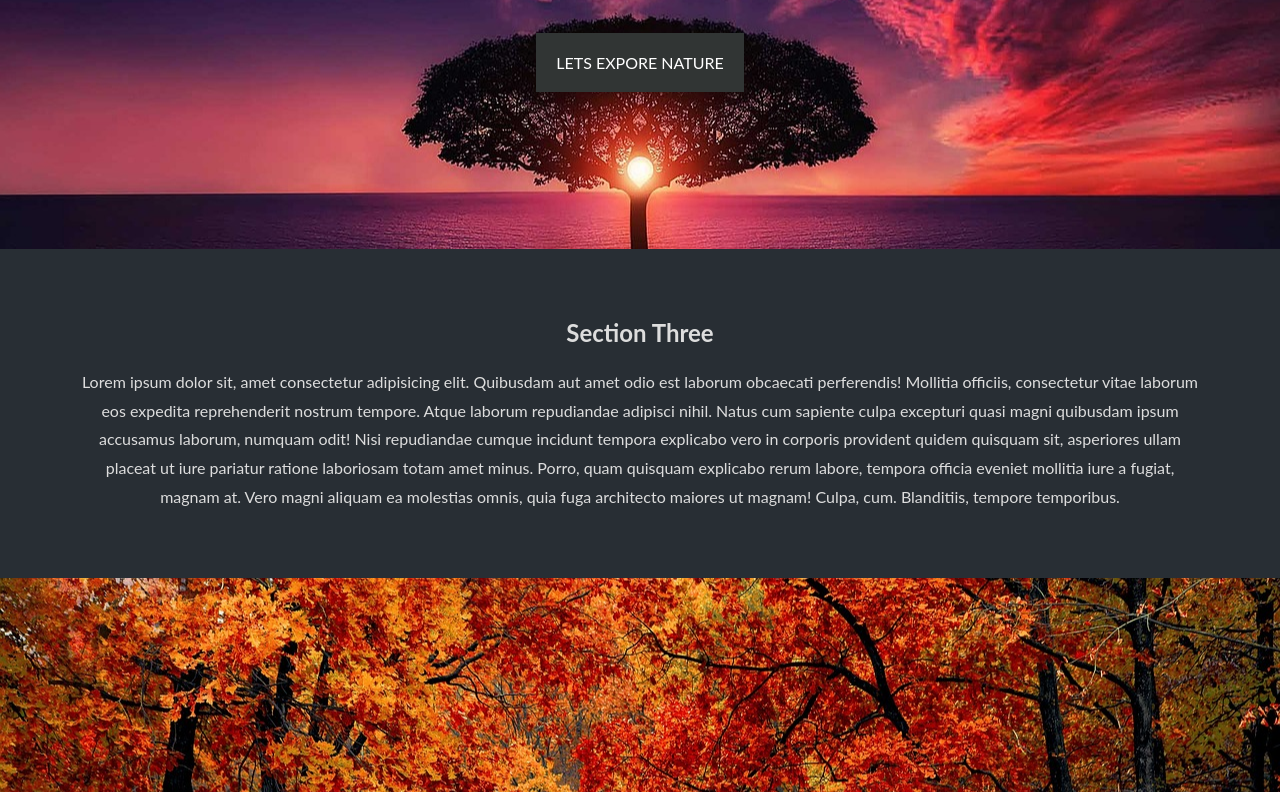
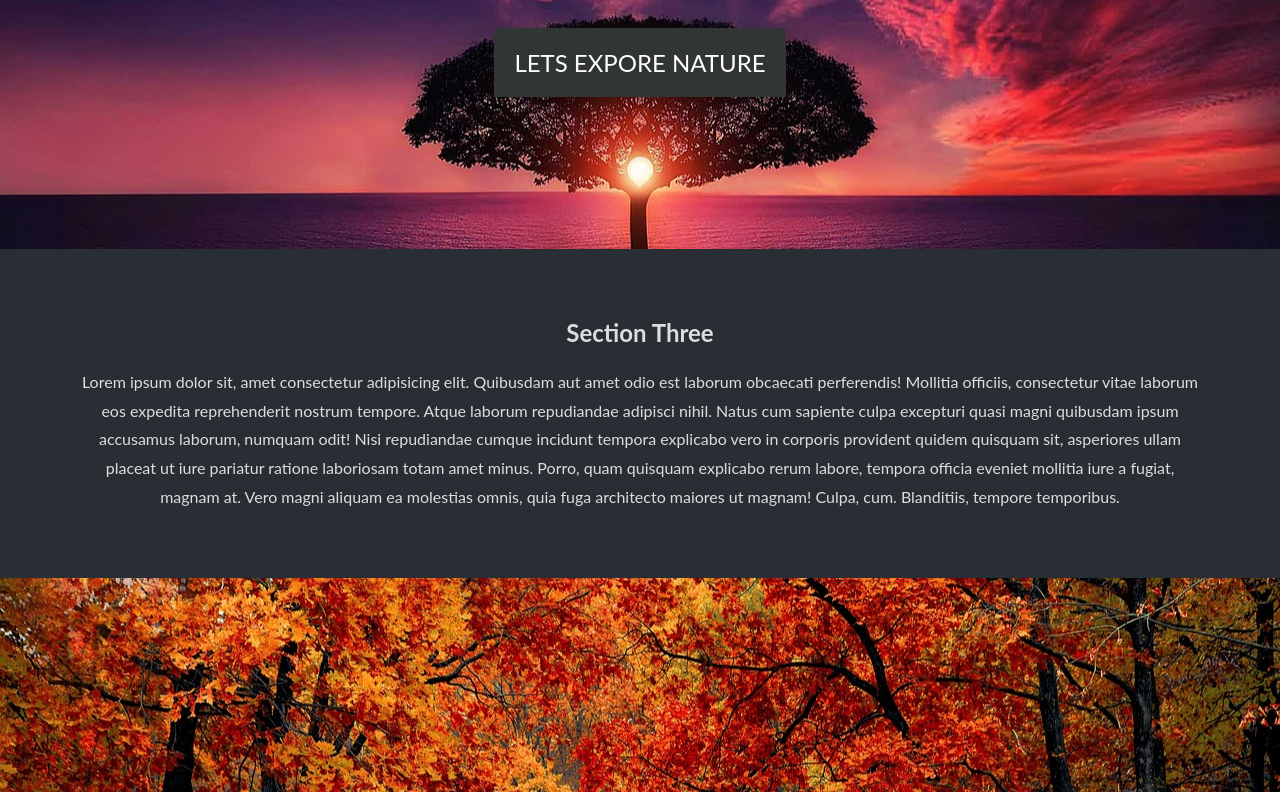
Before and after one commit to punam1705/Parallax-Website, a plain HTML site: page index.html in a window 1280 px wide. Shown: the part 2008-2800 px from the top of the page. Drawn offline with Linux system fonts and the light colour scheme.

Commit message:
Update style.css

```diff
--- a/style.css
+++ b/style.css
@@ -36,8 +36,8 @@ body {
   width: 100%;
   text-align: center;
   color: black;
-   font-size: 100%;
-  letter-spacing: 40%;
+   font-size: 150%;
+  letter-spacing: 60%;
   text-transform: uppercase;
 }
 .textBg {
```
